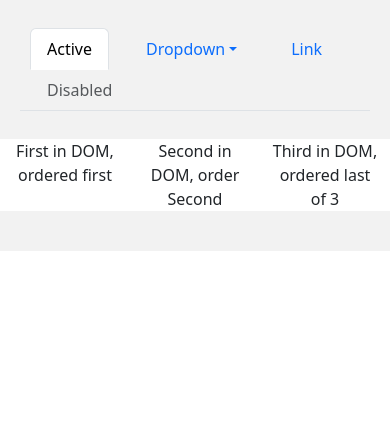
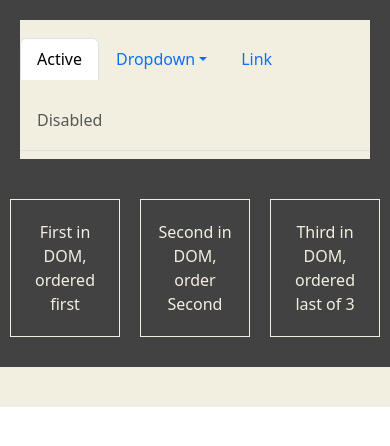
Before and after one commit to RW2023/devLandingPage2, a plain HTML site: page index.html in a window 390 px wide. Drawn offline with nearby package versions, Linux system fonts and the light colour scheme.

Commit message:
create brown themed stylesheet

```diff
--- a/src/css/style.css
+++ b/src/css/style.css
@@ -7,65 +7,103 @@
 
 /* Global styles */
 body {
-  font-family: 'Source Code Pro', monospace;
+font-family: 'Source Code Pro', monospace;
   font-size: 16px;
   line-height: 1.5;
-  color: #333;
-  background-color: #fff;
+  color: #f3efe0;
+  background-color: #222222;
 }
 
 /* Header styles */
 header {
-  background-color: #f2f2f2;
+  background-color: #434242;
   padding: 20px;
 }
 
 /* Navigation styles */
-nav {
+.navbar {
   display: flex;
   justify-content: center;
   align-items: center;
+  background-color: #f3efe0;
 }
 
-nav ul {
+.nav-tabs {
   list-style: none;
   display: flex;
 }
 
-nav li {
+.nav-item {
   margin: 0 10px;
 }
 
-nav a {
+.nav-link {
   text-decoration: none;
-  color: #333;
+  color: #222222;
   padding: 5px 10px;
 }
 
-nav a:hover {
-  background-color: #333;
-  color: #fff;
+.nav-link.active,
+.nav-link:hover {
+  background-color: #22a39f;
+  color: #f3efe0;
+}
+
+.dropdown-menu {
+  background-color: #434242;
+}
+
+.dropdown-item {
+  color: #f3efe0;
+}
+
+.dropdown-item:hover {
+  background-color: #22a39f;
+}
+
+.dropdown-divider {
+  border-top: 1px solid #f3efe0;
 }
 
 /* Main content styles */
-main {
+.container {
+  color: #f3efe0;
+  background-color: #434242;
   padding: 20px;
+}
+
+.col {
+  border: 1px solid #f3efe0;
+  margin: 10px;
+  padding: 20px;
+}
+
+.order-first {
+  order: 1;
+}
+
+.order-2 {
+  order: 2;
+}
+
+.order-last {
+  order: 3;
 }
 
 /* Footer styles */
 footer {
-  background-color: #f2f2f2;
+  background-color: #f3efe0;
   padding: 20px;
   text-align: center;
 }
 
 /* Responsive styles */
-/* @media (max-width: 768px) {
-  nav {
+@media (max-width: 768px) {
+  .navbar {
     flex-direction: column;
     align-items: flex-start;
   }
-  nav li {
+  .nav-item {
     margin: 10px 0;
   }
-} */
+}
```
